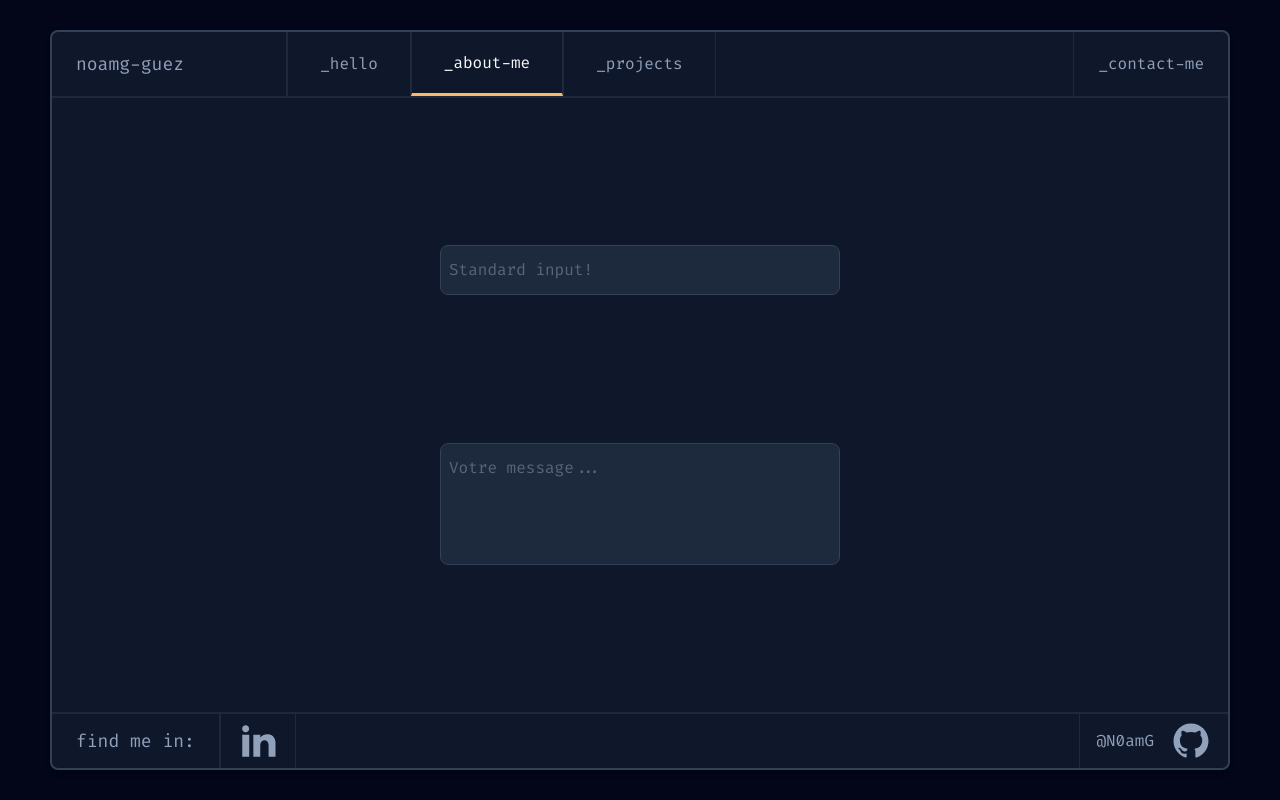
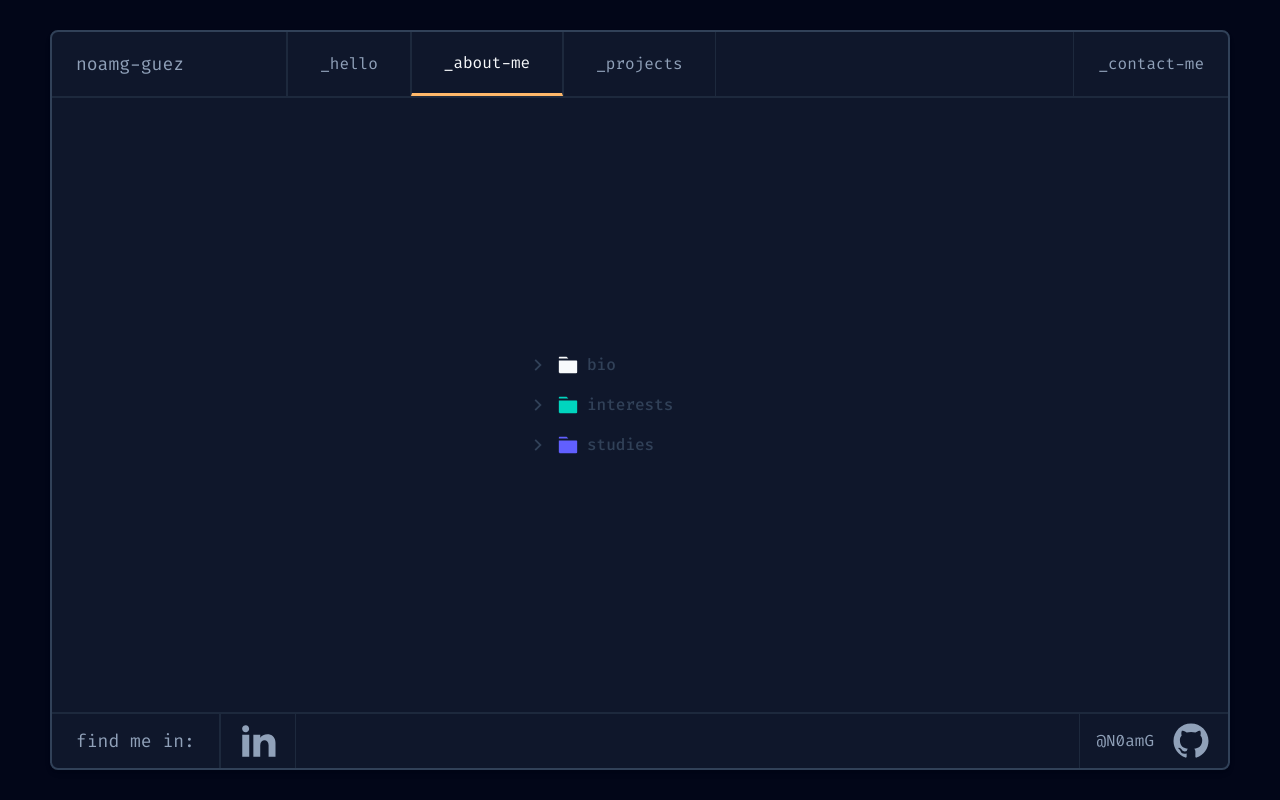
Before and after one commit to N0amG/Portfolio-public, a Next.js app: page /about in a window 1280 px wide. Built offline with nearby package versions, Linux system fonts and the light colour scheme.

Commit message:
Add : Dropdown

```diff
--- a/src/app/about/page.jsx
+++ b/src/app/about/page.jsx
@@ -1,10 +1,66 @@
-import InputField from '@/components/InputField'
-import TextAreaField from '@/components/TextAreaField'
+'use client'
+
+import Dropdown from '@/components/Dropdown'
+import DropdownItem from '@/components/DropdownItem'
+import { useState } from 'react'
+
 export default function About() {
+	const [selectedId, setSelectedId] = useState(null)
 	return (
 		<>
-			<InputField />
-			<TextAreaField />
+			<div className='flex flex-col justify-start w-[250px]'>
+				<Dropdown
+					title='bio'
+					iconColor='rose-400' // Couleur de l'icône dossier
+				>
+					<DropdownItem
+						id='bio-1'
+						title='about me'
+						iconPath='M4 22C4 17.5817 7.58172 14 12 14C16.4183 14 20 17.5817 20 22H4ZM12 13C8.685 13 6 10.315 6 7C6 3.685 8.685 1 12 1C15.315 1 18 3.685 18 7C18 10.315 15.315 13 12 13Z'
+						activeId={selectedId}
+						onClick={setSelectedId}
+					/>
+				</Dropdown>
+
+				<Dropdown
+					title='interests'
+					iconColor='teal-400' // Couleur de l'icône dossier
+				>
+					<DropdownItem
+						id='interests-1'
+						title='video games'
+						iconPath='M24 12L18.3431 17.6569L16.9289 16.2426L21.1716 12L16.9289 7.75736L18.3431 6.34315L24 12ZM2.82843 12L7.07107 16.2426L5.65685 17.6569L0 12L5.65685 6.34315L7.07107 7.75736L2.82843 12ZM9.78845 21H7.66009L14.2116 3H16.3399L9.78845 21Z'
+						activeId={selectedId}
+						onClick={setSelectedId}
+					/>
+					<DropdownItem
+						id='interests-2'
+						title='coding'
+						iconPath='M17 4C20.3137 4 23 6.68629 23 10V14C23 17.3137 20.3137 20 17 20H7C3.68629 20 1 17.3137 1 14V10C1 6.68629 3.68629 4 7 4H17ZM17 6H7C4.8578 6 3.10892 7.68397 3.0049 9.80036L3 10V14C3 16.1422 4.68397 17.8911 6.80036 17.9951L7 18H17C19.1422 18 20.8911 16.316 20.9951 14.1996L21 14V10C21 7.8578 19.316 6.10892 17.1996 6.0049L17 6ZM10 9V11H12V13H9.999L10 15H8L7.999 13H6V11H8V9H10ZM18 13V15H16V13H18ZM16 9V11H14V9H16Z'
+						activeId={selectedId}
+						onClick={setSelectedId}
+					/>
+				</Dropdown>
+				<Dropdown
+					title='studies'
+					iconColor='indigo-500' // Couleur de l'icône dossier
+				>
+					<DropdownItem
+						id='etudes-1'
+						title='higher education'
+						iconPath='M4 16H20V5H4V16ZM13 18V20H17V22H7V20H11V18H2.9918C2.44405 18 2 17.5511 2 16.9925V4.00748C2 3.45107 2.45531 3 2.9918 3H21.0082C21.556 3 22 3.44892 22 4.00748V16.9925C22 17.5489 21.5447 18 21.0082 18H13Z'
+						activeId={selectedId}
+						onClick={setSelectedId}
+					/>
+					<DropdownItem
+						id='etudes-2'
+						title='high school'
+						iconPath='M12 0.585693L18 6.58569V9H22V19H23V21H1V19H2V9H6V6.58569L12 0.585693ZM18 19H20V11H18V19ZM6 11H4V19H6V11ZM8 7.41412V18.9999H11V12H13V18.9999H16V7.41412L12 3.41412L8 7.41412Z'
+						activeId={selectedId}
+						onClick={setSelectedId}
+					/>
+				</Dropdown>
+			</div>
 		</>
 	)
 }
--- /dev/null
+++ b/src/components/Dropdown.jsx
@@ -0,0 +1,89 @@
+'use client'
+import { useState } from 'react'
+
+// Icône dossier SVG custom
+function FolderIcon({ color = 'slate-700', size = 22 }) {
+	return (
+		<svg
+			xmlns='http://www.w3.org/2000/svg'
+			viewBox='0 0 24 24'
+			fill='currentColor'
+			width={size}
+			height={size}
+			className={`text-${color}`}
+		>
+			<path
+				d='M22 8V20C22 20.5523 21.5523 21 21 21H3C2.44772 21 2 20.5523 2 20V7H21C21.5523 7 22 7.44772 22 8ZM12.4142 5H2V4C2 3.44772 2.44772 3 3 3H10.4142L12.4142 5Z'
+			/>
+		</svg>
+	)
+}
+
+// DropdownTitle : titre, couleur icône, couleur chevron, couleur titre
+export function DropdownTitle({
+	title,
+	icon: Icon = FolderIcon,
+	iconColor,
+	open = false,
+	onClick,
+	className = '',
+}) {
+	return (
+		<button
+			className={`flex items-center gap-2 w-full px-3 py-2 rounded transition-colors select-none justify-start ${className}`}
+			onClick={onClick}
+			type='button'
+		>
+			<span
+				className={`transition-transform duration-200 flex items-center ${
+					open ? 'text-slate-50 rotate-90' : 'text-slate-700 rotate-0'
+				}`}
+			>
+				<svg
+					xmlns='http://www.w3.org/2000/svg'
+					viewBox='0 0 24 24'
+					fill='currentColor'
+					width='22'
+					height='22'
+				>
+					<path d='M13.1717 12.0007L8.22192 7.05093L9.63614 5.63672L16.0001 12.0007L9.63614 18.3646L8.22192 16.9504L13.1717 12.0007Z'></path>
+				</svg>
+			</span>
+			<Icon color={iconColor}/>
+			<span
+				className={`font-medium flex-1 text-left transition-colors duration-200 ${
+					open ? 'text-slate-50' : 'text-slate-700'
+				}`}
+			>
+				{title}
+			</span>
+		</button>
+	)
+}
+
+// Dropdown : children = DropdownItem, props du title
+export default function Dropdown({
+	title,
+	icon,
+	iconColor,
+	children,
+	className = '',
+}) {
+	const [open, setOpen] = useState(false);
+	return (
+		<div className={`w-full ${className}`}>
+			<DropdownTitle
+				title={title}
+				icon={icon}
+				iconColor={iconColor}
+				open={open}
+				onClick={() => setOpen((v) => !v)}
+			/>
+			{open && (
+				<div className="pl-12 flex flex-col gap-1 animate-fade-in">
+					{children}
+				</div>
+			)}
+		</div>
+	);
+}
--- /dev/null
+++ b/src/components/DropdownItem.jsx
@@ -0,0 +1,37 @@
+// DropdownItem : titre, icône, couleur icône, couleur titre
+export default function DropdownItem({
+	id,
+	title,
+	iconPath,
+	activeId = '',
+	onClick,
+	className = '',
+	active = activeId === id,
+}) {
+	const iconColor = active ? 'text-slate-50' : 'text-slate-700'
+	return (
+		<button
+			className={`flex items-center justify-end gap-2 w-full px-2 py-2 rounded transition-colors select-none ${
+				active
+					? 'bg-slate-700 text-slate-50'
+					: 'hover:bg-slate-800 text-slate-500'
+			} ${className}`}
+			onClick={() => onClick(id)}
+			type='button'
+		>
+			{iconPath && (
+				<svg
+					xmlns='http://www.w3.org/2000/svg'
+					viewBox='0 0 24 24'
+					fill='currentColor'
+					width={18}
+					height={18}
+					className={iconColor}
+				>
+					<path d={iconPath} />
+				</svg>
+			)}
+			<span className='flex-1 text-left w-fit'>{title}</span>
+		</button>
+	)
+}
```
